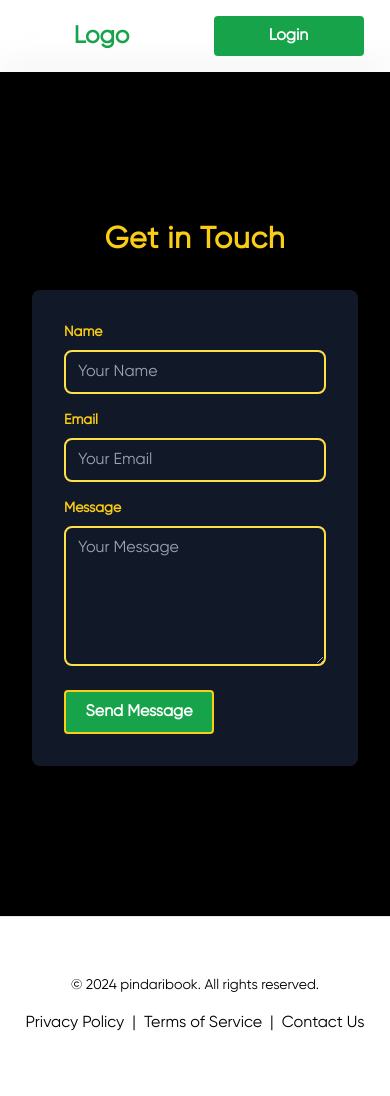
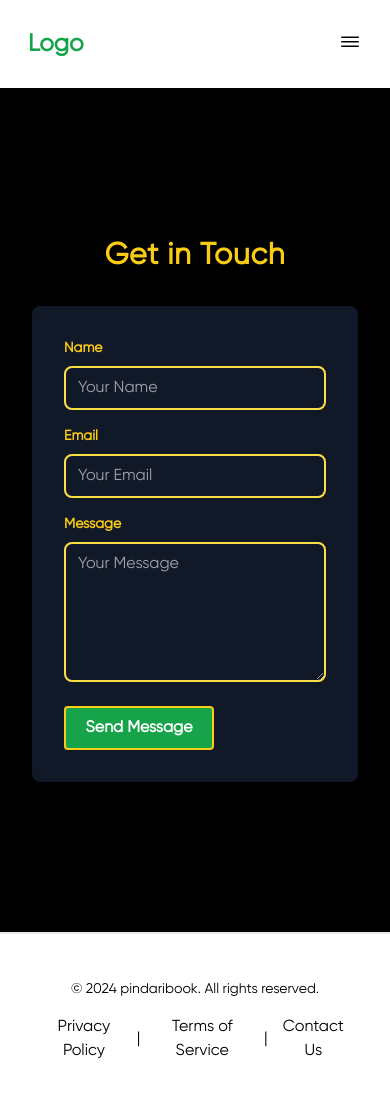
Before and after one commit to AboubakarArisar/pindaribook, a React (Vite) app: page /contact in a window 390 px wide. Shown: the top 1096 px of the page. Built offline with nearby package versions, Linux system fonts and the light colour scheme.

Commit message:
added responsivness for the mobile view

```diff
--- a/src/components/Footer.jsx
+++ b/src/components/Footer.jsx
@@ -3,22 +3,21 @@ import { Link } from "react-router-dom";
 const Footer = () => {
   return (
     <>
-    <hr />
-    <footer className="bg-b[rgb(249 246 242)] text-black h-[20vh] flex justify-center items-center py-6">
-      <div className="flex flex-col justify-center items-center gap-2  text-center">
-        <p className="text-sm py-2">
+      <footer className='bg-b[rgb(249 246 242)] text-black h-[20vh] border-t-2 flex justify-center items-center py-6'>
+        <div className='flex flex-col justify-center items-center gap-2  w-[80%] text-center'>
+          <p className='text-sm py-2'>
             &copy; 2024 pindaribook. All rights reserved.
           </p>
-        <div className="flex justify-center items-center gap-2">
-          <Link to="/privacy" className="hover:text-black ">
+          <div className='flex justify-center items-center gap-2'>
+            <Link to='/privacy' className='hover:text-black '>
               Privacy Policy
             </Link>
             |
-          <Link to="/terms" className="hover:text-black ">
+            <Link to='/terms' className='hover:text-black '>
               Terms of Service
             </Link>
             |
-          <Link to="/contact" className="hover:text-black  ">
+            <Link to='/contact' className='hover:text-black  '>
               Contact Us
             </Link>
           </div>
--- a/src/components/Navbar.jsx
+++ b/src/components/Navbar.jsx
@@ -1,32 +1,121 @@
-import React from "react";
+import React, { useState } from "react";
 import CustomButton from "./CustomButton";
 import { Link } from "react-router-dom";
+
 const Navbar = () => {
+  const [showMenu, setShowMenu] = useState(false);
+  const toggleMenu = () => setShowMenu(!showMenu);
+
   return (
     <>
-      <header className='p-4 shadow-xl bg-[rgb(249 246 242)] text-white backdrop-blur-lg sticky top-0 right-0 left-0'>
-        <nav className='flex justify-around items-center gap-4'>
-          <div className='w-1/3 cursor-pointer flex justify-center items-center text-green-600 font-semibold text-2xl transform transition-transform duration-300 hover:scale-105'>
+      <header
+        className={` p-4 shadow-lg bg-[rgb(249 246 242)] sticky top-0 z-30 `}
+      >
+        <nav className='flex justify-between items-center p-3'>
+          <div className='cursor-pointer text-green-600 font-bold text-2xl'>
             <Link to='/'>Logo</Link>
           </div>
-          <div className='w-1/3 hidden  md:flex justify-center items-center'>
-            <ul className='flex gap-6 text-black font-semibold'>
+          <div className='hidden md:flex justify-center items-center gap-6 font-semibold text-black'>
+            {["Features", "Solutions", "Pricing"].map((item) => (
+              <Link
+                key={item}
+                to={`/${item.toLowerCase()}`}
+                className='hover:text-green-600 transition duration-300 transform hover:scale-105'
+              >
+                {item}
+              </Link>
+            ))}
+          </div>
+          <div className='hidden md:flex'>
+            <CustomButton>Login</CustomButton>
+          </div>
+          <div
+            className='md:hidden flex justify-center items-center'
+            onClick={toggleMenu}
+          >
+            {showMenu ? (
+              <svg
+                xmlns='http://www.w3.org/2000/svg'
+                fill='none'
+                viewBox='0 0 24 24'
+                strokeWidth='1.5'
+                stroke='black'
+                className='w-6 h-6'
+              >
+                <path
+                  strokeLinecap='round'
+                  strokeLinejoin='round'
+                  d='M6 18L18 6M6 6l12 12'
+                />
+              </svg>
+            ) : (
+              <svg
+                xmlns='http://www.w3.org/2000/svg'
+                fill='none'
+                viewBox='0 0 24 24'
+                strokeWidth='1.5'
+                stroke='black'
+                className='w-6 h-6'
+              >
+                <path
+                  strokeLinecap='round'
+                  strokeLinejoin='round'
+                  d='M3.75 5.25h16.5m-16.5 4.5h16.5m-16.5 4.5h16.5'
+                />
+              </svg>
+            )}
+          </div>
+        </nav>
+        {showMenu && (
+          <div
+            className={`fixed inset-0 bg-black bg-opacity-50 z-40 transform ${
+              showMenu ? "translate-x-0" : "translate-x-full"
+            } transition-transform duration-300 ease-in-out`}
+            onClick={toggleMenu}
+          >
+            <div
+              className={`fixed top-0 right-0 w-64 h-full bg-white shadow-lg p-6 transform ${
+                showMenu ? "translate-x-0" : "translate-x-full"
+              } transition-transform duration-300 ease-in-out`}
+              onClick={(e) => e.stopPropagation()}
+            >
+              <div className='flex w-full justify-between items-center'>
+                <span className='text-green-600 font-bold text-2xl'>Menu</span>
+                <button onClick={toggleMenu}>
+                  <svg
+                    xmlns='http://www.w3.org/2000/svg'
+                    fill='none'
+                    viewBox='0 0 24 24'
+                    strokeWidth='1.5'
+                    stroke='black'
+                    className='w-6 h-6'
+                  >
+                    <path
+                      strokeLinecap='round'
+                      strokeLinejoin='round'
+                      d='M6 18L18 6M6 6l12 12'
+                    />
+                  </svg>
+                </button>
+              </div>
+              <ul className='mt-8 flex flex-col justify-center items-center space-y-6 font-semibold text-black'>
                 {["Features", "Solutions", "Pricing"].map((item) => (
                   <li
                     key={item}
-                  className='hover:text-black cursor-pointer transition-colors duration-300 transform hover:scale-105 hover:underline'
+                    className='hover:text-green-600 transition duration-300 transform hover:scale-105'
                   >
+                    <Link to={`/${item.toLowerCase()}`} onClick={toggleMenu}>
                       {item}
+                    </Link>
                   </li>
                 ))}
               </ul>
+              <div className='flex justify-center items-center mt-6 w-full'>
+                <CustomButton>Login</CustomButton>
               </div>
-          <div className='w-1/3 flex justify-center items-center'>
-            <CustomButton >
-              Login
-            </CustomButton>
             </div>
-        </nav>
+          </div>
+        )}
       </header>
     </>
   );
```
Also changed, not shown: src/pages/HomePage.jsx (+3 -6 lines). Lines whose indentation alone changed are shown as unchanged.
